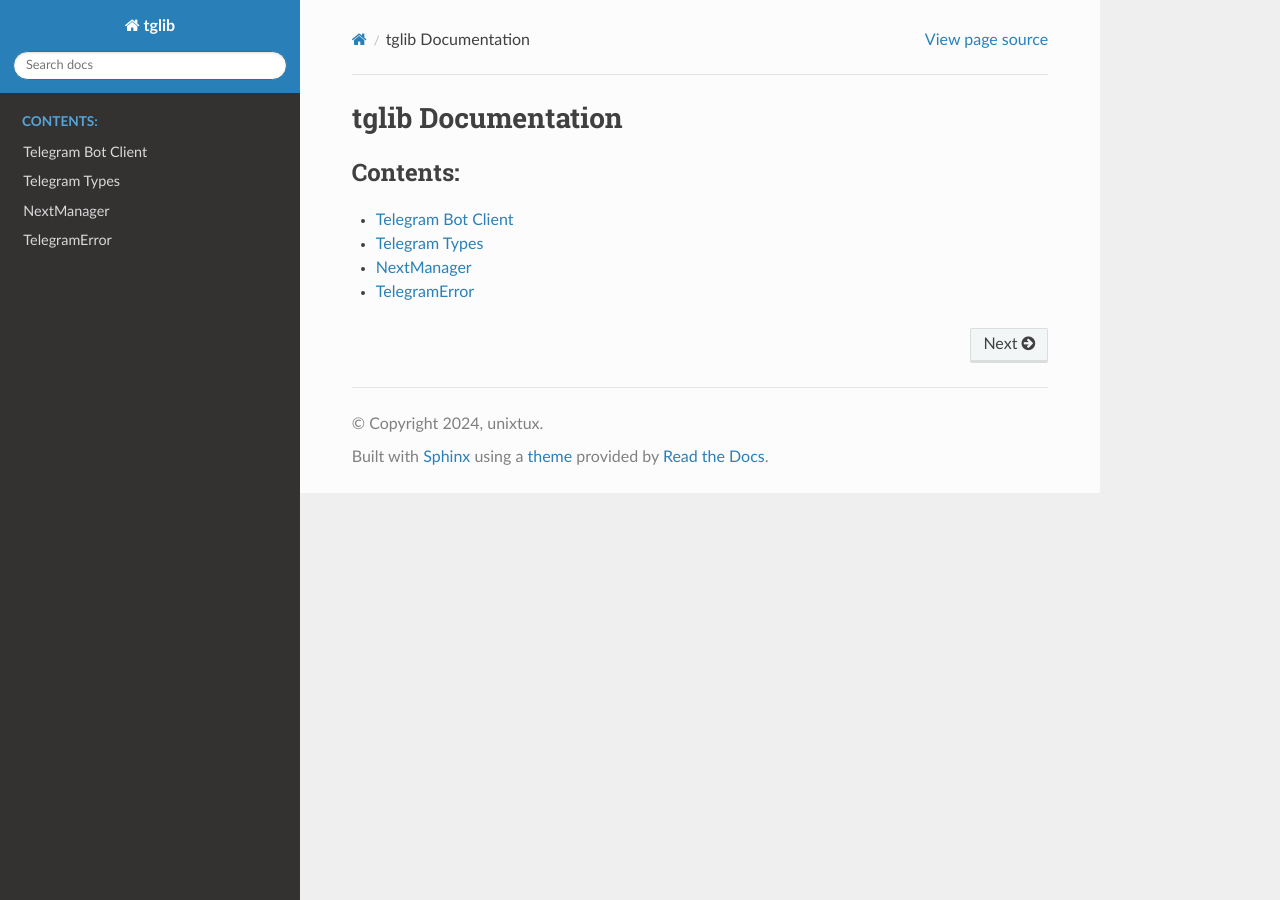
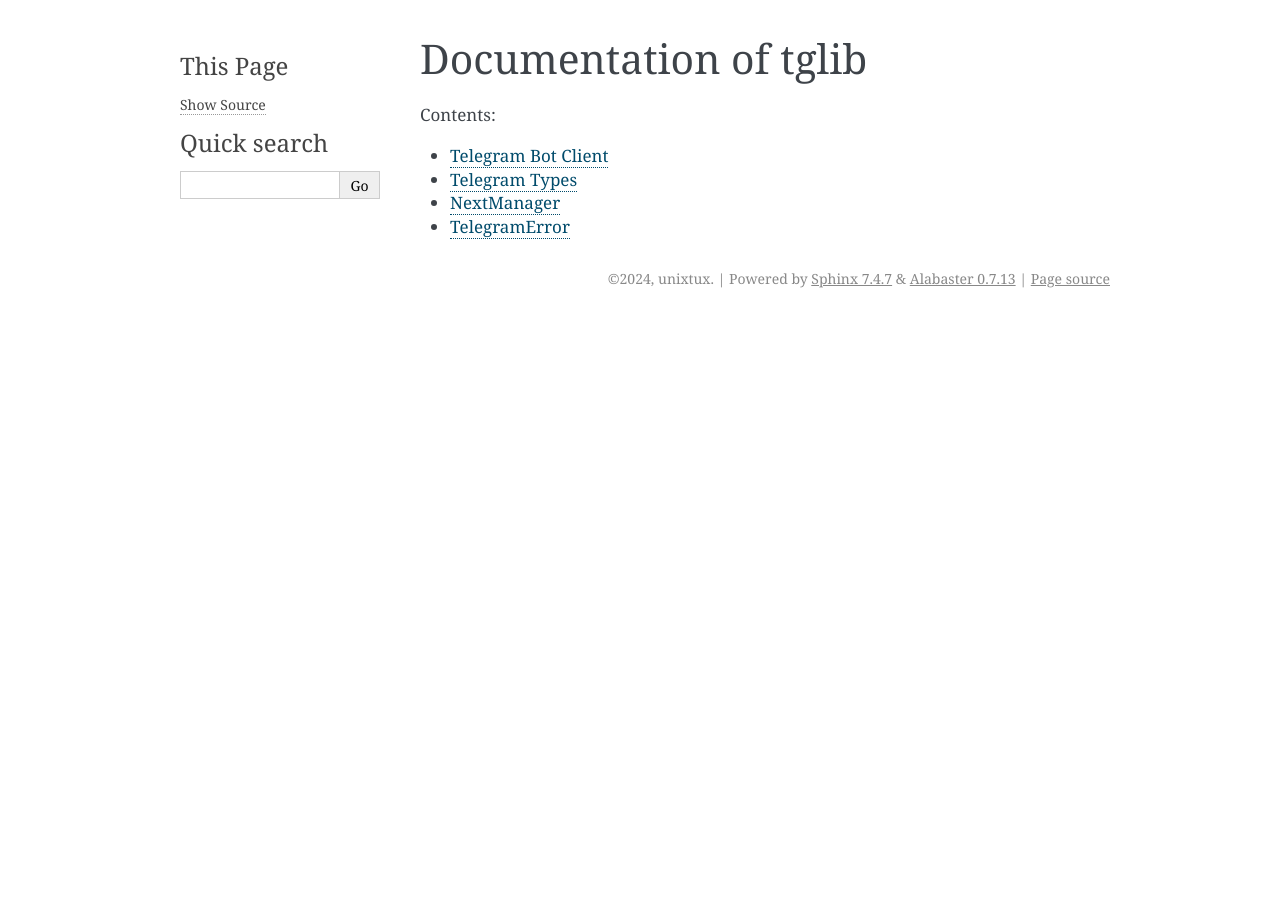
Before and after one commit to unixtux/aiotgm, a Sphinx documentation site: the page built from docs/source/index.rst, in a window 1280 px wide. Built offline with Sphinx 7.4.7, drawn with Linux system fonts in a browser that asks for light colours.

Commit message:
updating doc

```diff
--- a/docs/source/client.rst
+++ b/docs/source/client.rst
@@ -2,6 +2,6 @@
 Telegram Bot Client
 ===================
 
-.. autoclass:: tglib.client.Client
+.. autoclass:: tglib.Client
    :members:
    :undoc-members:
--- a/docs/source/conf.py
+++ b/docs/source/conf.py
@@ -6,20 +6,15 @@
 # -- Project information -----------------------------------------------------
 # https://www.sphinx-doc.org/en/master/usage/configuration.html#project-information
 
-import sys
-sys.path.append('../..')
-
-import tglib
-
 project = 'tglib'
 copyright = '2024, unixtux'
 author = 'unixtux'
-release = tglib.VERSION
+release = '1.2.7'
 
 # -- General configuration ---------------------------------------------------
 # https://www.sphinx-doc.org/en/master/usage/configuration.html#general-configuration
 
-extensions = ['sphinx.ext.autodoc', 'sphinx_rtd_theme', 'sphinx.ext.viewcode']
+extensions = ['sphinx.ext.autodoc', 'sphinx.ext.viewcode']
 
 templates_path = ['_templates']
 exclude_patterns = ['_build', 'Thumbs.db', '.DS_Store']
@@ -29,5 +24,5 @@
 # -- Options for HTML output -------------------------------------------------
 # https://www.sphinx-doc.org/en/master/usage/configuration.html#options-for-html-output
 
-html_theme = 'sphinx_rtd_theme'
-#html_static_path = ['_static']
+html_theme = 'alabaster' #'sphinx_rtd_theme'
+html_static_path = [] # ['_static']
--- a/docs/source/index.rst
+++ b/docs/source/index.rst
@@ -10,9 +10,9 @@
 .. * :ref:`modindex`
 .. * :ref:`search`
 
-===================
-tglib Documentation
-===================
+======================
+Documentation of tglib
+======================
 
 .. toctree::
    client
--- a/docs/source/next_manager.rst
+++ b/docs/source/next_manager.rst
@@ -2,6 +2,6 @@
 NextManager
 ===========
 
-.. autoclass:: tglib.update_manager.NextManager
+.. autoclass:: tglib.NextManager
    :members:
    :undoc-members:
--- a/docs/source/requirements.txt
+++ /dev/null
@@ -1,2 +0,0 @@
-tglib
-sphinx_rtd_theme
--- a/docs/source/telegram_error.rst
+++ b/docs/source/telegram_error.rst
@@ -2,7 +2,7 @@
 TelegramError
 =============
 
-.. autoexception:: tglib.api.TelegramError
+.. autoexception:: tglib.TelegramError
    :members:
    :undoc-members:
    :show-inheritance:
```
Also changed, not shown: .readthedocs.yaml.
